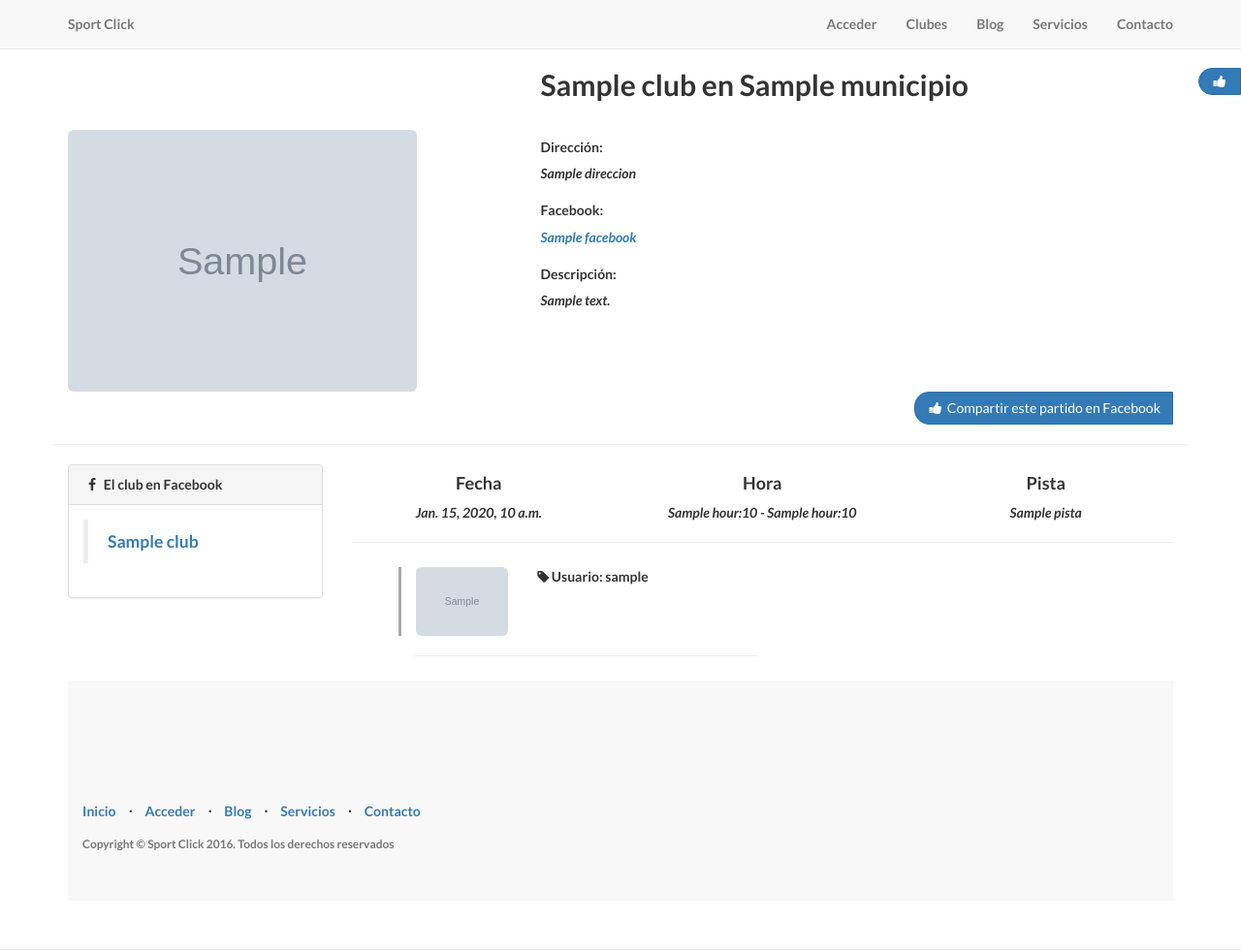
After one commit to gonvazsua/SportManagement, a Django app: template SportManagement/templates/inicio/partido.html in a window 1280 px wide. The commit adds this page. Shown: the whole page at 97% size. Run offline with Django 3.2, Linux system fonts and the light colour scheme; the template is opened without the code that fills it: most values are stand-ins (such as "Sample title", 1, 10 or a date in 2020); grey boxes marked "Sample" are stand-in pictures; form fields are guessed from the names that the template uses; some libraries are stand-ins or nearby versions.

Commit message:
Mejora uso redes sociales

```diff
--- /dev/null
+++ b/SportManagement/templates/inicio/partido.html
@@ -0,0 +1,420 @@
+<!DOCTYPE HTML PUBLIC "-//W3C//DTD HTML 4.01 Transitional//ES"
+        "http://www.w3.org/TR/html4/loose.dtd">
+<html>
+<head>
+
+    <!-- Schema  org -->
+    <script type="application/ld+json">
+        {
+        "@context": "http://schema.org",
+        "@type": "Product",
+        "brand": "Gestion de pistas deportivas",
+        "logo": "http://www.gestiondepistasdeportivas.com/static/img/Logo_v2.png",
+        "category": "Gestión de pistas deportivas",
+        "name": "Gestión de pistas deportivas"
+        }
+    </script>
+
+    <!-- META Tags -->
+    <META name="description" content="Gestión de pistas deportivas, organiza tu club, usuarios y partidos. Inscripción de jugadores. Reserva de pistas online">
+    <META name="keywords" content="Gestión de pistas deportivas, Aplicación gestionar club, Montar partidos,
+    Gestión de pistas de padel gratis, programa gestion padel, reservas online, gimnasios, gestion deportiva, reserva pistas online,
+    centros deportivos, instalaciones, deportes, reservar, reservas, gestion de pistas de padel, gestion club">
+
+    <!-- Favicon -->
+    <link rel="shortcut icon" href="{{STATIC_URL}}img/Logo_v2.png?v=1">
+
+    <!-- jQuery -->
+    <script type="text/javascript" src="{{STATIC_URL}}bootstrap/js/jquery.js"></script>
+
+    <!-- Bootstrap Core JavaScript -->
+    <script src="{{STATIC_URL}}bootstrap/js/bootstrap.min.js"></script>
+    <!-- Bootstrap -->
+    <link href="{{ STATIC_URL }}bootstrap/css/bootstrap.css" rel="stylesheet" type="text/css">
+     <!-- Bootstrap Core CSS -->
+    <link href="{{ STATIC_URL }}bootstrap/css/bootstrap.min.css" rel="stylesheet" type="text/css">
+    <!-- Custom CSS -->
+    <link href="{{ STATIC_URL }}css/landing-page.css?version=2" rel="stylesheet" type="text/css">
+    <!-- Custom Fonts -->
+    <!-- <link href="font-awesome/css/font-awesome.min.css" rel="stylesheet" type="text/css"> -->
+    <link href="http://fonts.googleapis.com/css?family=Lato:300,400,700,300italic,400italic,700italic" rel="stylesheet" type="text/css">
+    <!-- Javascript -->
+    <script type="text/javascript" src="{{STATIC_URL}}js/js.js?v=1"></script>
+    <!-- Css propio -->
+    <link href="{{STATIC_URL}}css/application.css?version=2" rel="stylesheet" type="text/css">
+    <!-- jQuery UI -->
+    <script type="text/javascript" src="{{STATIC_URL}}jquery-ui/jquery-ui.js"></script>
+    <link href="{{STATIC_URL}}jquery-ui/jquery-ui.css" rel="stylesheet"/>
+    <!-- Font awesome -->
+    <link href="{{STATIC_URL}}admin/bower_components/font-awesome/css/font-awesome.min.css" rel="stylesheet" type="text/css">
+
+    <script type="text/javascript">
+        $(document).ready(function(){
+            submit_intro();
+
+            inicializar_datepicker();
+        });
+    </script>
+
+    <!-- Google Analytics -->
+    <script>
+      (function(i,s,o,g,r,a,m){i['GoogleAnalyticsObject']=r;i[r]=i[r]||function(){
+      (i[r].q=i[r].q||[]).push(arguments)},i[r].l=1*new Date();a=s.createElement(o),
+      m=s.getElementsByTagName(o)[0];a.async=1;a.src=g;m.parentNode.insertBefore(a,m)
+      })(window,document,'script','https://www.google-analytics.com/analytics.js','ga');
+
+      ga('create', 'UA-84478782-1', 'auto');
+      ga('send', 'pageview');
+
+    </script>
+
+
+
+    <title>Sportclick: Gestión de pistas deportivas</title>
+</head>
+<body>
+        <!-- Navigation -->
+    <nav class="navbar navbar-default navbar-fixed-top topnav" role="navigation">
+        <div class="container topnav">
+            <!-- Brand and toggle get grouped for better mobile display -->
+            <div class="navbar-header">
+                <button type="button" class="navbar-toggle" data-toggle="collapse" data-target="#bs-example-navbar-collapse-1">
+                    <span class="sr-only">Menu</span>
+                    <span class="icon-bar"></span>
+                    <span class="icon-bar"></span>
+                    <span class="icon-bar"></span>
+                </button>
+                <a class="navbar-brand topnav" href="/">Sport Click</a>
+            </div>
+            <!-- Collect the nav links, forms, and other content for toggling -->
+            <div class="collapse navbar-collapse" id="bs-example-navbar-collapse-1">
+                <ul class="nav navbar-nav navbar-right">
+                    <li>
+                        <a href="javascript:loginDialog();">Acceder</a>
+                    </li>
+                    <li class="divider"></li>
+                    <li>
+                        <a href="/buscador/club">Clubes</a>
+                    </li>
+                    <li class="divider"></li>
+                    <li>
+                        <a href="/blog">Blog</a>
+                    </li>
+                    <li class="divider"></li>
+                    <li>
+                        <a href="#services">Servicios</a>
+                    </li>
+                    <li class="divider"></li>
+                    <li>
+                        <a href="#contact">Contacto</a>
+                    </li>
+                </ul>
+            </div>
+            <!-- /.navbar-collapse -->
+        </div>
+        <!-- /.container -->
+    </nav>
+
+
+    <div class="content-section-b">
+
+        <div class="container">
+            <div class="row">
+                <div class="col-lg-6 col-sm-12  col-lg-offset-5">
+                    <h2 class="section-heading">{{club.nombre}} en {{club.municipio.municipio}}</h2>
+                </div>
+            </div>
+            <div class="row">
+                <div class="col-lg-4">
+                    {% if club.imagen == "" %}
+                        <img src="{{STATIC_URL}}img/club-no-image.png" alt="{{club.nombre}}" class="img-rounded img-buscador" title="{{club.nombre}}" style="max-width: 100%">
+                    {% else %}
+                        <img src="{{MEDIA_URL}}{{club.imagen}}" alt="{{club.nombre}}" class="img-rounded img-buscador" title="{{club.nombre}}" style="max-width: 100%">
+                    {% endif %}
+                </div>
+                <div class="col-lg-4 col-lg-offset-1">
+                    <div class="row">
+                        <div class="col-lg-12">
+                            <h5><stong>Dirección:</stong></h5>
+                            <p class="cursiva">{{club.direccion}}</p>
+                        </div>
+                        {% if club.facebook and club.facebook != ""%}
+                            <div class="col-lg-12">
+                                <h5><stong>Facebook:</stong></h5>
+                                <p class="cursiva"><a href="{{club.facebook}}">{{club.facebook}}</a></p>
+                            </div>
+                        {% endif %}
+                        <div class="col-lg-12">
+                            <h5><stong>Descripción:</stong></h5>
+                            <p class="cursiva">{{club.descripcion}}</p>
+                        </div>
+                    </div>
+                </div>
+            </div>
+
+            <div class="row">
+                <div class="col-lg-12 text-right">
+                    <a class="btn btn-primary btn-rrss"
+                       href="http://www.facebook.com/sharer.php?s=100&p[url]={{request.get_host}}/{{club.separa_guiones_nombre}}/partidos/{{partido.id}}
+                       &p[title]=Partido en SportClick&p[summary]=Hoy juego al padel en {{club.nombre}}, con Sportclick
+                       &p[images][0]={{MEDIA_URL}}{{club.imagen}}" target="_blank" role="button">
+
+                        <i class="fa fa-thumbs-up fa-fw"></i> Compartir este partido en Facebook
+                    </a>
+                </div>
+            </div>
+
+            <div class="row">
+                <hr/>
+            </div>
+            <div class="row">
+                {% if club.facebook %}
+                    <div class="col-lg-3">
+                        <!-- API Facebook -->
+                        <div id="fb-root"></div>
+                        <script>(function(d, s, id) {
+                              var js, fjs = d.getElementsByTagName(s)[0];
+                              if (d.getElementById(id)) return;
+                              js = d.createElement(s); js.id = id;
+                              js.src = "//connect.facebook.net/es_ES/sdk.js#xfbml=1&version=v2.8";
+                              fjs.parentNode.insertBefore(js, fjs);
+                            }(document, 'script', 'facebook-jssdk'));
+                        </script>
+
+                        <!-- Panel Facebook -->
+                        <div class="panel panel-default">
+                            <div class="panel-heading">
+                                <i class="fa fa-facebook fa-fw"></i> El club en Facebook
+                            </div>
+                            <div class="panel-body">
+                                <div class="row">
+                                    <div class="col-lg-12">
+                                        {% if club.facebook %}
+                                            <div class="fb-page" data-href="{{club.facebook}}"
+                                            data-tabs="timeline" data-small-header="false"
+                                            data-adapt-container-width="true"
+                                            data-hide-cover="false" data-show-facepile="true">
+                                            <blockquote cite="{{club.facebook}}"
+                                            class="fb-xfbml-parse-ignore">
+                                            <a href="{{club.facebook}}" target="_blank">{{club.nombre}}</a></blockquote></div>
+                                        {% else %}
+                                            <h5>No has registrado ninguna cuenta de Facebook aún. Puedes hacerlo desde la
+                                            <a href="/administrador/{{perfil.user.id}}/club"> página de administración del club</a>
+                                            </h5>
+                                        {% endif %}
+                                    </div>
+                                </div>
+                            </div>
+                        </div>
+                    </div>
+                {% endif %}
+
+                <div class="col-lg-9">
+
+                    <div class="row">
+                        <div class="col-lg-4 text-center">
+                            <h4>Fecha</h4>
+                            <em>{{partido.fecha}}</em>
+                        </div>
+                        <div class="col-lg-4 text-center">
+                            <h4>Hora</h4>
+                            <em>{{partido.franja_horaria.inicio|time:'G:i'}} - {{partido.franja_horaria.fin|time:'G:i'}}</em>
+                        </div>
+                        <div class="col-lg-4 text-center">
+                            <h4>Pista</h4>
+                            <em>{{partido.pista.nombre}}</em>
+                        </div>
+                    </div>
+
+                    <div class="row">
+                        <div class="col-lg-12"><hr/></div>
+                    </div>
+
+                    <div class="row">
+                        <div class="col-lg-12">
+
+                            {% for jugador in partido.perfiles.all %}
+
+                                {% if forloop.counter0|divisibleby:2 %}
+                                <div class="row">
+                                    <div class="col-lg-1"></div>
+                                {% endif %}
+
+                                    <div class="col-lg-5 padding5 border-radius">
+                                        <div class="row over-fondo-info">
+                                            <div class="col-lg-4  border-left">
+                                                {% if jugador.imagen == "" %}
+                                                    <img src="{{STATIC_URL}}img/no-image.png" title="Imagen no disponible" alt="{{jugador.user.first_name}}" class="img-responsive img-rounded">
+                                                {% else %}
+                                                    <img src="{{MEDIA_URL}}{{jugador.imagen}}" title="{{jugador.user.first_name}}" alt="{{jugador.user.first_name}}" class="img-responsive img-rounded">
+                                                {% endif %}
+                                            </div>
+                                            <div class="col-lg-8">
+                                                <div class="row">
+                                                    <div class="col-lg-12"><i class="fa fa-tag fa-1"></i> <strong>Usuario:</strong> {{jugador.user.username}}</div>
+                                                </div>
+                                            </div>
+                                        </div>
+                                        <hr>
+                                    </div>
+
+                                {% if not forloop.counter0|divisibleby:2 %}
+                                </div>
+                                {%else%}
+                                <div class="col-lg-1"></div>
+                                {% endif %}
+
+                            {% endfor %}
+
+                        </div>
+                    </div>
+
+                </div>
+
+
+        </div>
+        <!-- /.container -->
+
+    </div>
+    <!-- /.content-section-a -->
+
+    <div class="content-section-a">
+
+    </div>
+    <!-- ./content-section-a -->
+
+
+    <!-- Footer -->
+    <footer>
+        <div class="container">
+            <div class="row">
+                <div class="col-lg-8">
+                    <ul class="list-inline">
+                        <li>
+                            <a href="#">Inicio</a>
+                        </li>
+                        <li class="footer-menu-divider">&sdot;</li>
+                        <li>
+                            <a href="" data-toggle="modal" data-target="#login_modal">Acceder</a>
+                        </li>
+                        <li class="footer-menu-divider">&sdot;</li>
+                        <li>
+                            <a href="/blog">Blog</a>
+                        </li>
+                        <li class="footer-menu-divider">&sdot;</li>
+                        <li>
+                            <a href="#services">Servicios</a>
+                        </li>
+                        <li class="footer-menu-divider">&sdot;</li>
+                        <li>
+                            <a href="#contact">Contacto</a>
+                        </li>
+                    </ul>
+                    <p class="copyright text-muted small">Copyright &copy; Sport Click 2016. Todos los derechos reservados</p>
+                </div>
+                <div class="col-lg-4">
+                    <div class="fb-like" data-href="https://www.facebook.com/gestiondepistasdeportivas" data-layout="button" data-action="like" data-size="small" data-show-faces="true" data-share="true">
+
+                    </div>
+                </div>
+            </div>
+        </div>
+    </footer>
+
+    <!-- Modal -->
+    <div class="modal fade" id="login_modal" tabindex="-1" role="dialog" aria-labelledby="myModalLabel">
+          <div class="modal-dialog" role="document">
+                <div class="modal-content">
+                      <div class="modal-header">
+                            <button type="button" class="close" data-dismiss="modal" aria-label="Close"><span aria-hidden="true">&times;</span></button>
+                            <h4 class="modal-title" id="myModalLabel">Acceso a la aplicación</h4>
+                      </div>
+                      <div class="modal-body">
+                            <form id='form_login' method='post' action='' role="form">{% csrf_token %}
+                                    <h5>Nombre de usuario o Email: </h5>
+                                    {{login_form.usuario}}
+                                <br>
+                                    <label for='password'>Contraseña: </label>
+                                    {{login_form.password}}
+                            </form>
+                            <a data-toggle="modal" href="javascript:pass_olvidada();"><h5>¿Has olvidado tu contraseña?</h5></a>
+                            <a href="/#apartado_registro"><h5>Aún no tengo cuenta</h5></a>
+                            <p class="bg-danger my_error" id="form_error" style="display:none"></p>
+                      </div>
+                      <div class="modal-footer">
+                            <button type="button" class="btn btn-default" data-dismiss="modal">
+                                Cerrar
+                            </button>
+                            <button type="button" class="btn btn-success" onclick="javascript:submit_login();">
+                                <span class="glyphicon" id="icono_login" aria-hidden="true"></span> Acceder
+                            </button>
+                      </div>
+                </div>
+          </div>
+    </div>
+
+    <div class="modal fade" id="login_modal_pass" tabindex="-1" role="dialog" aria-labelledby="myModalLabel">
+          <div class="modal-dialog" role="document">
+                <div class="modal-content">
+                      <div class="modal-header">
+                            <button type="button" class="close" data-dismiss="modal" aria-label="Close"><span aria-hidden="true">&times;</span></button>
+                            <h4 class="modal-title" id="recuperar_pass_title">Recuperar contraseña</h4>
+                      </div>
+                      <div class="modal-body">
+                            <form id='form_password' method='post' action='' role="form">{% csrf_token %}
+                                <div class="row">
+                                    <div class="col-lg-12">
+                                        <div class="form-group">
+                                            <label for='email'>Usuario o email: </label>
+                                            <input type="text" id="email_pass" value="" name="email_pass" class="form-control" placeholder="Introduce email o tu usuario"/>
+                                        </div>
+                                    </div>
+                                    <div class="row">
+                                        <div class="col-lg-12">
+                                            <p class="bg-danger my_error" id="form_error_pass" style="display:none"></p>
+                                        </div>
+                                    </div>
+                                </div>
+                                <div class="row">
+                                    <div class="col-lg-12">
+                                        <div class="alert alert-info" id="alert_pass" role="alert">Te enviaremos un email con tu nueva contraseña</div>
+                                    </div>
+                                </div>
+                            </form>
+                      </div>
+                      <div class="modal-footer">
+                            <button type="button" class="btn btn-default" data-dismiss="modal">
+                                Cerrar
+                            </button>
+                            <button id="btn-pass" type="button" class="btn btn-success" onclick="javascript:submit_olvida_pass();">
+                                <span class="glyphicon" id="icono_login_pass" aria-hidden="true"></span> Enviar
+                            </button>
+                      </div>
+                </div>
+          </div>
+    </div>
+
+    <!-- Formularios redirección -->
+    <form id="form_redirige" action=""></form>
+
+    <!-- DIV Redes sociales -->
+    <div class="redes_sociales">
+        <a class="btn btn-primary btn-rrss" href="https://www.facebook.com/gestiondepistasdeportivas" target="_blank" role="button" id="btn-facebook"
+                onmouseenter="addHtml('in')" onmouseout="addHtml('out')">
+            <i class="fa fa-thumbs-up fa-fw"></i>
+        </a>
+    </div>
+
+    <!-- API Facebook -->
+    <div id="fb-root"></div>
+    <script>(function(d, s, id) {
+          var js, fjs = d.getElementsByTagName(s)[0];
+          if (d.getElementById(id)) return;
+          js = d.createElement(s); js.id = id;
+          js.src = "//connect.facebook.net/es_ES/sdk.js#xfbml=1&version=v2.8";
+          fjs.parentNode.insertBefore(js, fjs);
+        }(document, 'script', 'facebook-jssdk'));
+    </script>
+
+</body>
+</html>
--- a/SportManagement/urls.py
+++ b/SportManagement/urls.py
@@ -22,6 +22,7 @@ urlpatterns = patterns('',
     url(r'^blog', 'Core.views.blog'),
 
     url(r'^buscar_partidos_ajax', 'Core.views.buscar_partidos_inicio'),
+    url(r'^club/(?P<nombre_club>[\w\-]+)/partidos/(?P<id_partido>\d+)', 'Core.views.inicio_club_partido'),
     url(r'^club/(?P<nombre_club>[\w\-]+)', 'Core.views.inicio_club'),
     url(r'^buscador/club/buscar', 'Core.views.inicio_buscar_clubes'),
     url(r'^buscador/club', 'Core.views.inicio_buscador_club'),
```
Also changed, not shown: Core/views/inicio/views.py (+50 -4 lines), SportManagement/templates/inicio/resultados_buscador_partidos.html (+12 -1 lines).
